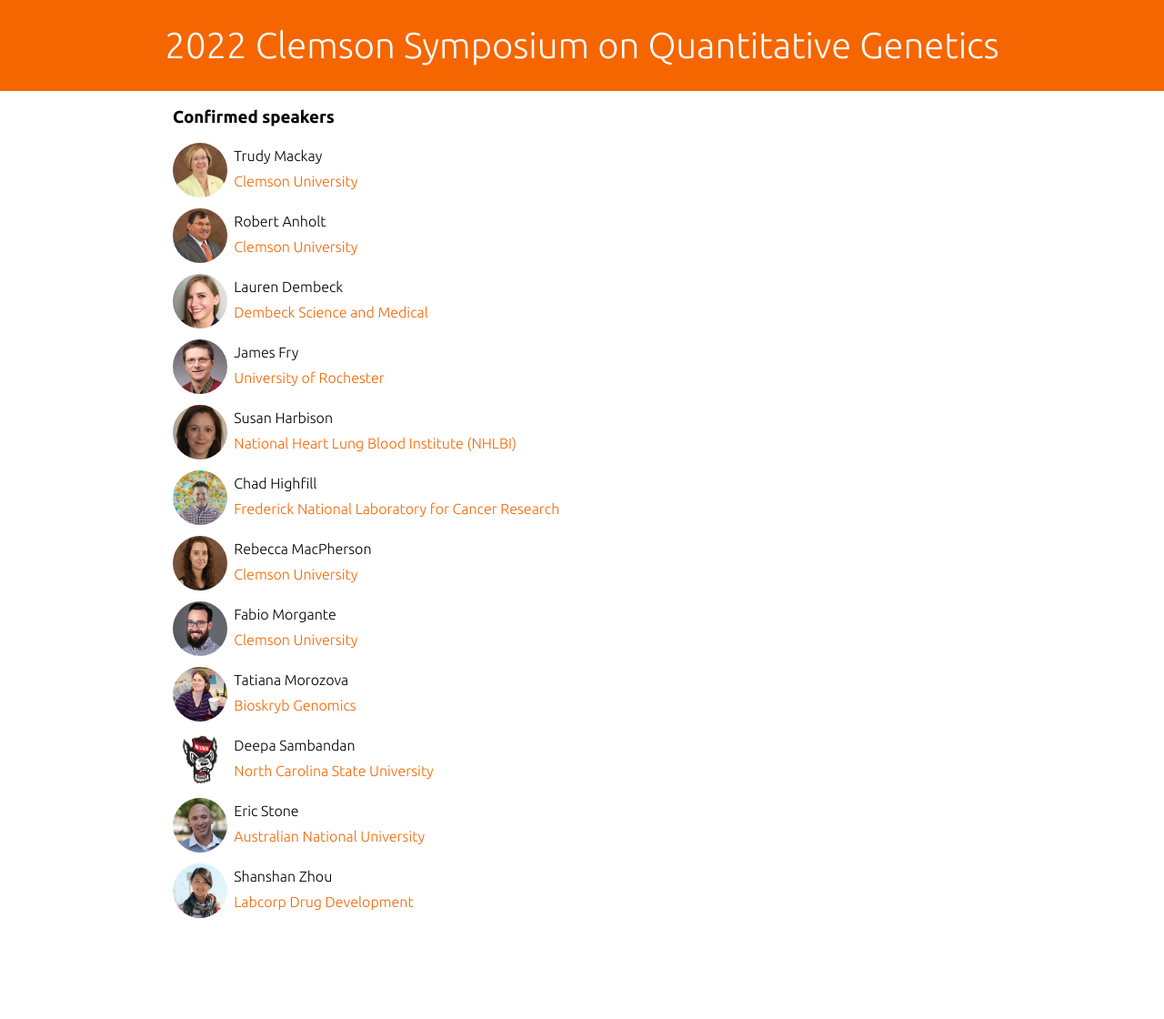
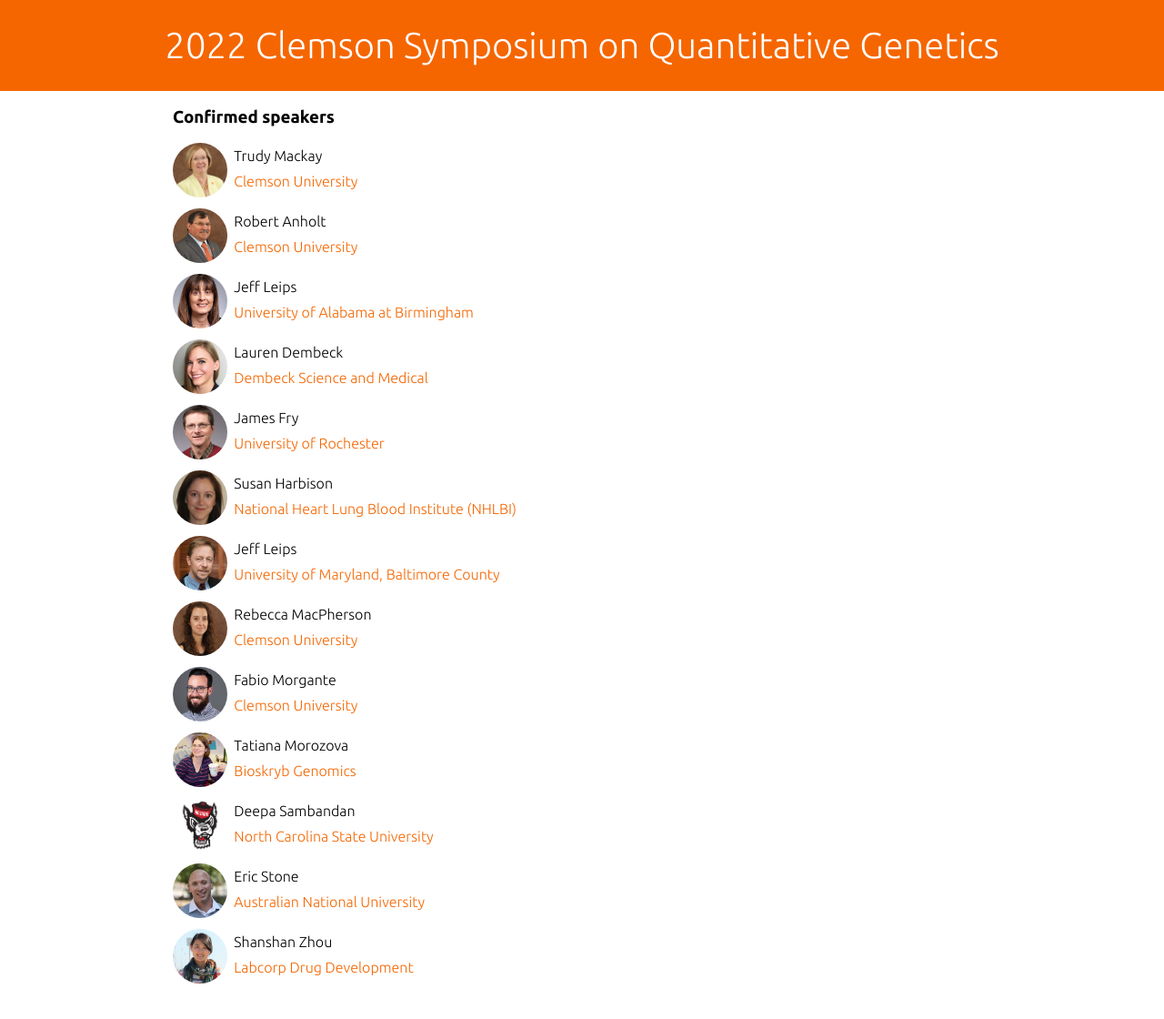
Before and after one commit to macanholt-labs/macanholt-labs.github.io, a Jekyll site: the page built from _pages/index.md, in a window 1280 px wide and 1193 px high. Shown: the top 1120 px of the window at 91% size. Built offline with Jekyll 4.4.1, drawn with Linux system fonts in a browser that asks for light colours; some web fonts are replaced.

Commit message:
add speakers

```diff
--- a/_pages/index.md
+++ b/_pages/index.md
@@ -20,6 +20,13 @@ permalink: /index.html
 </p>
 
 <p style="line-height: 28px;">
+<img src="files/deluca.jpg" class="rounded">
+&nbsp;&nbsp;Jeff Leips<br>
+&nbsp;&nbsp;<a href="https://www.uab.edu/shp/nutrition/people/faculty/maria-deluca" target="_blank">University of Alabama at Birmingham</a>
+</p>
+
+
+<p style="line-height: 28px;">
 <img src="files/dembeck.jpeg" class="rounded">
 &nbsp;&nbsp;Lauren Dembeck<br>
 &nbsp;&nbsp;<a href="https://laurendembeck.com" target="_blank">Dembeck Science and Medical</a>
@@ -38,10 +45,11 @@ permalink: /index.html
 </p>
 
 <p style="line-height: 28px;">
-<img src="files/highfill.jpeg" class="rounded">
-&nbsp;&nbsp;Chad Highfill<br>
-&nbsp;&nbsp;<a href="https://frederick.cancer.gov" target="_blank">Frederick National Laboratory for Cancer Research</a>
+<img src="files/leips.jpeg" class="rounded">
+&nbsp;&nbsp;Jeff Leips<br>
+&nbsp;&nbsp;<a href="https://biology.umbc.edu/directory/faculty/person/sf01964/" target="_blank">University of Maryland, Baltimore County</a>
 </p>
+
 
 <p style="line-height: 28px;">
 <img src="files/macpherson.jpg" class="rounded">
```
Also changed, not shown: files/deluca.jpg (added), files/leips.jpeg (added).
